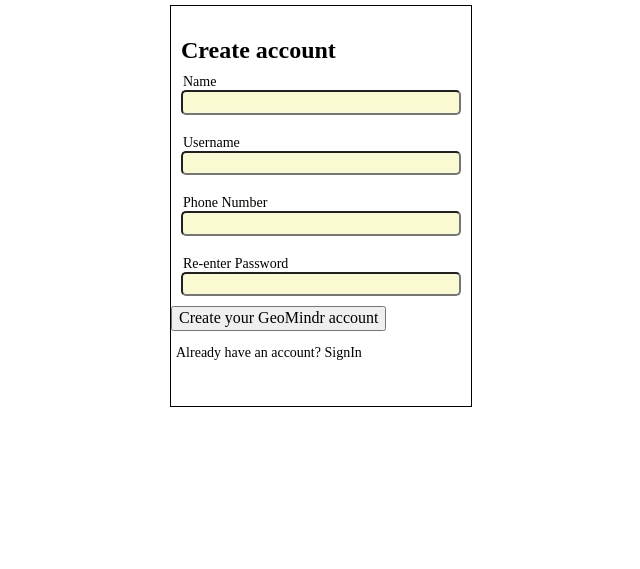
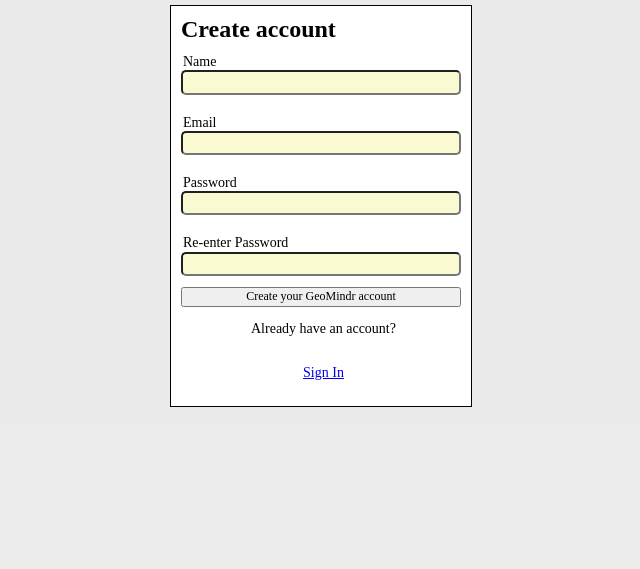
Before and after one commit to ianhundere/GeoMindr, a website: page GM.html/index.html in a window 1280 px wide. Shown: the part 1128-1697 px from the top of the page, without its empty margins (319-959 px from the left). Drawn offline with nearby package versions, Linux system fonts and the light colour scheme; files that its build step writes are made by us from their sources.

Commit message:
add GM.html back to GeoMindr directory

```diff
--- a/GM.html/dummy.html
+++ b/GM.html/index.html
@@ -49,42 +49,46 @@
             <div class="regTitle"><h2>Geo Mindr</h2></div>
             <div class="regForm">
                 <div class="formTitle"><h1>Create account</h1></div>
-                <form class="form" action="/login" method="POST">
+                <form class="form" action="/register" method="POST">
                     <div class="placeholder">
                         <label>Name</label>
                         <div class="form-row">
-                            <input type="text" name="name" />
+                            <input type="text" name="name">
                         </div>
                     </div>
                     <div class="placeholder">
-                        <label>Username</label>
+                        <label>Email</label>
                         <div class="form-row">
-                            <input type="text" name="username" />
+                            <input type="text" name="email">
                         </div>
                     </div>
                     <div class="placeholder">
-                        <label>Phone Number</label>
+                        <label>Password</label>
                         <div class="form-row">
-                            <input type="text" name="phone_number" />
+                            <input type="password" name="password">
                         </div>
                     </div>
                     <div class="placeholder">
                         <label>Re-enter Password</label>
                         <div class="form-row">
-                            <input type="password" name="password" />
+                            <input type="password" name="password">
                         </div>
                     </div>
                     <div class="login">
-                        <button>Create your GeoMindr account</button>
-                        <!-- <input
+                        <input
                             type="submit"
                             value="Create your GeoMindr account"
-                        /> -->
+                        />
                     </div>
-                    <div class="member">
-                        <p>Already have an account? SignIn</p>
-                        <a class="accnt" href="/login"></a>
+                    <div class='member'>
+                        <p class='accnt'>Already have an account?</p>
+                            <a class='accnt' href="/login"><p>Sign In</p></a>
                     </div>
+                    <!-- <div class="member">
+                        <a class="accnt" href="#"
+                            ><p>Already have an account? SignIn</p></a
+                        >
+                    </div> -->
                 </form>
             </div>
         </div>
@@ -101,12 +105,6 @@
                     <h1>Sign in</h1>
                 </div>
                 <form class='form' action="/login" method="POST">
-                    <!-- <div class=placeholder>
-                        <label>Name</label>
-                        <div class='form-row'>
-                            <input  type="text" name="name">
-                        </div>
-                    </div> -->
                     <div class=placeholder>
                         <label>Email</label>
                         <div class='form-row'>
@@ -119,12 +117,6 @@
                             <input  type="password" name="password">
                         </div>
                     </div>
-                    <!-- <div class=placeholder>
-                            <label>Re-enter Password</label>
-                            <div class='form-row'>
-                                <input  type="password" name="password">
-                            </div>
-                        </div> -->
                     <div class='login'>
                         <input type="submit" value="Sign in">
                     </div>
--- a/GM.html/stylesheets/dummy.css
+++ b/GM.html/stylesheets/index.css
@@ -116,7 +116,7 @@ h1 {
     /* justify-content: center; */
 }
 .registerContainer {
-    /* background-color: lightgoldenrodyellow; */
+    background-color: rgba(235, 235, 235, 0.952);
     /* width: 770px; */
     width: 100%;
     height: 500px;
@@ -136,6 +136,7 @@ h1 {
     flex-direction: column;
     align-items: flex-start;
     outline: solid 1px black;
+    background-color: white;
     height: 400px;
     width: 300px;
 }
@@ -149,8 +150,7 @@ h1 {
 /* ===== =====  LOGIN  ===== ===== */
 
 .loginMain {
-    /* background-color: rgba(235, 235, 235, 0.952); */
-    background-color: white;
+    background-color: rgba(235, 235, 235, 0.952);
     height: 100%;
     display: flex;
     /* align-items: center; */
@@ -176,6 +176,7 @@ h1 {
     flex-direction: column;
     align-items: flex-start;
     outline: solid 1px black;
+    background-color: white;
     height: 400px;
     width: 300px;
 }
```
